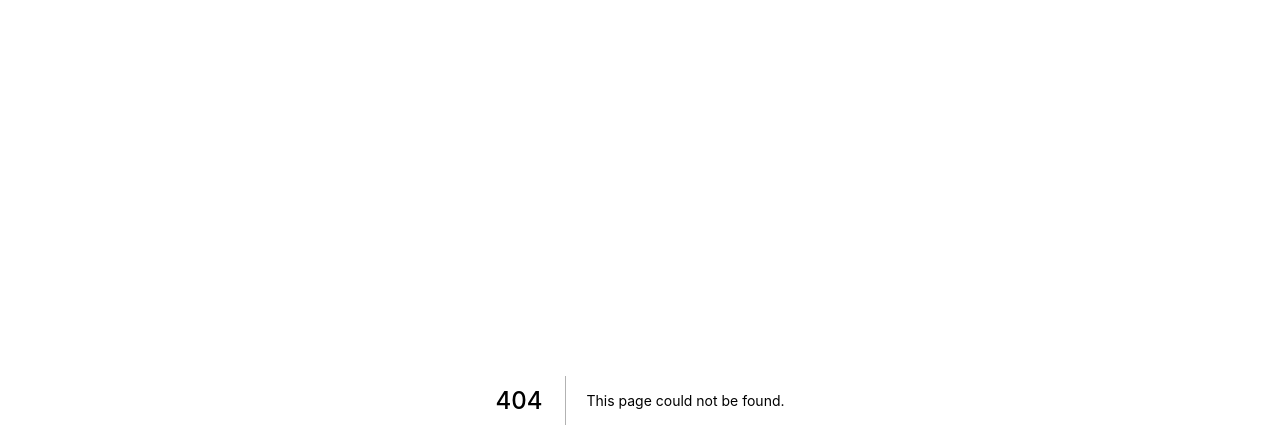
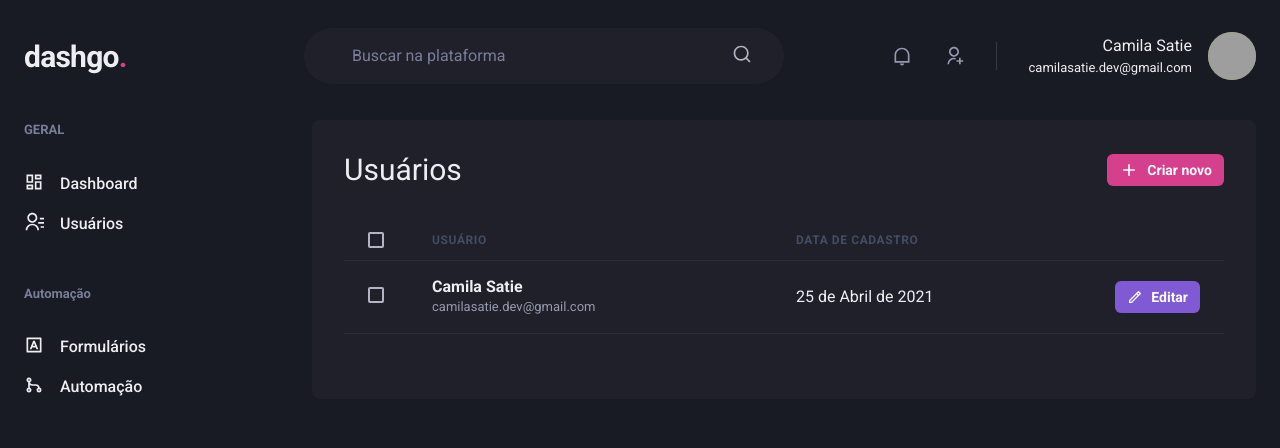
Before and after one commit to camilasatie/rocketseat-ignite, a Next.js app in the folder 03-dashgo/: page /users in a window 1280 px wide. Before the commit this address had no page. Shown: the top 448 px of the page. Built offline with nearby package versions, Linux system fonts and the light colour scheme; grey boxes are pictures that could not be loaded.

Commit message:
feat: add user page

```diff
--- /dev/null
+++ b/03-dashgo/src/pages/users/index.tsx
@@ -0,0 +1,87 @@
+import {
+  Box,
+  Button,
+  Checkbox,
+  Flex,
+  Heading,
+  Icon,
+  Table,
+  Tbody,
+  Td,
+  Text,
+  Th,
+  Thead,
+  Tr
+} from "@chakra-ui/react";
+import { RiAddLine, RiPencilLine } from "react-icons/ri";
+
+import { Header } from "../../components/Header";
+import { Sidebar } from "../../components/Sidebar";
+
+export default function UserList() {
+  return (
+    <Box>
+      <Header />
+
+      <Flex w='100%' my='6' maxWidth={1480} mx='auto' px='6'>
+        <Sidebar />
+        <Box flex='1' borderRadius={8} bg='gray.800' p='8'>
+          <Flex mb='8' justify='space-between' align='center'>
+            <Heading size='lg' fontWeight='normal'>Usuários</Heading>
+
+            <Button
+              as='a'
+              size='sm'
+              fontSize='sm'
+              colorScheme='pink'
+              leftIcon={<Icon as={RiAddLine} fontSize='20' />}
+              cursor='pointer'
+            >
+              Criar novo
+            </Button>
+          </Flex>
+
+          <Table colorScheme='whiteAlpha'>
+            <Thead>
+              <Tr>
+                <Th px='6' color='gray.300' width='8'>
+                  <Checkbox colorScheme='pink' />
+                </Th>
+                <Th>Usuário</Th>
+                <Th>Data de cadastro</Th>
+                <Th width='8'></Th>
+              </Tr>
+            </Thead>
+
+            <Tbody>
+              <Tr>
+                <Td px='6'>
+                  <Checkbox colorScheme='pink' />
+                </Td>
+                <Td>
+                  <Box>
+                    <Text fontWeight='bold'>Camila Satie</Text>
+                    <Text fontSize='small' color='gray.300'>camilasatie.dev@gmail.com</Text>
+                  </Box>
+                </Td>
+                <Td>25 de Abril de 2021</Td>
+                <Td>
+                  <Button
+                    as='a'
+                    size='sm'
+                    fontSize='sm'
+                    colorScheme='purple'
+                    leftIcon={<Icon as={RiPencilLine} fontSize='16' />}
+                    cursor='pointer'
+                  >
+                    Editar
+                  </Button>
+                </Td>
+              </Tr>
+            </Tbody>
+          </Table>
+        </Box>
+      </Flex>
+    </Box>
+  );
+}
```
